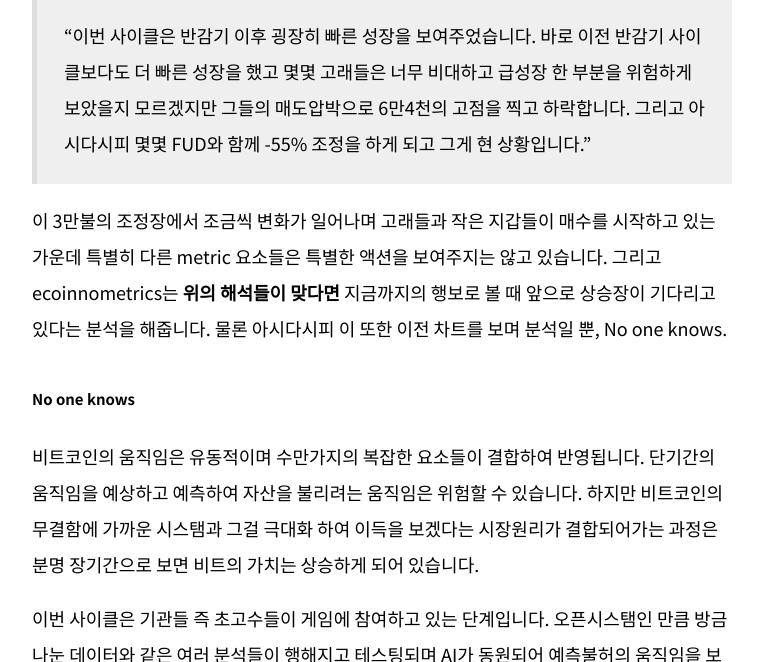
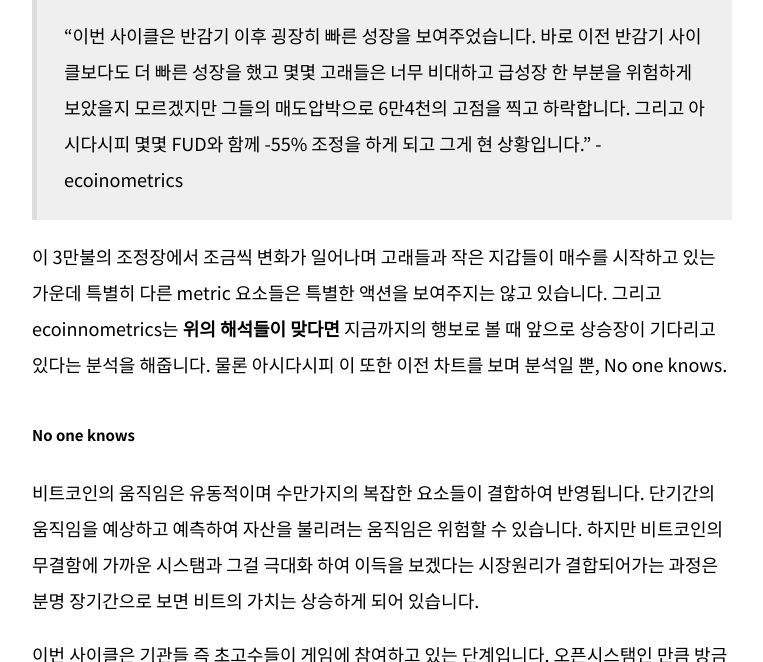
Before and after one commit to onebitco/onebitco.github.io, a Jekyll site: the page built from _posts/2020-07-19-halving-and-wallets.md, in a window 1280 px wide and 900 px high, scrolled down 5079 px, cut to the strip 238-900 px from the top of the window. Shown: the whole strip, without its empty margins (258-1021 px from the left). Built offline with Jekyll 4.4.1, drawn with Linux system fonts in a browser that asks for light colours.

Commit message:
quote edit

```diff
--- a/_posts/2020-07-19-halving-and-wallets.md
+++ b/_posts/2020-07-19-halving-and-wallets.md
@@ -73,7 +73,7 @@ S2F 이외에도 [무지개차트](https://www.blockchaincenter.net/bitcoin-rain
 
 ![](https://i.ibb.co/LdLQ34c/twitter-E6makqj-WEAYiuzn.jpg)
 
->"이번 사이클은 반감기 이후 굉장히 빠른 성장을 보여주었습니다.  바로 이전 반감기 사이클보다도 더 빠른 성장을 했고 몇몇 고래들은 너무 비대하고 급성장 한 부분을 위험하게 보았을지 모르겠지만 그들의 매도압박으로 6만4천의 고점을 찍고 하락합니다.  그리고 아시다시피 몇몇 FUD와 함께 -55% 조정을 하게 되고 그게 현 상황입니다."
+>"이번 사이클은 반감기 이후 굉장히 빠른 성장을 보여주었습니다.  바로 이전 반감기 사이클보다도 더 빠른 성장을 했고 몇몇 고래들은 너무 비대하고 급성장 한 부분을 위험하게 보았을지 모르겠지만 그들의 매도압박으로 6만4천의 고점을 찍고 하락합니다.  그리고 아시다시피 몇몇 FUD와 함께 -55% 조정을 하게 되고 그게 현 상황입니다." - ecoinometrics
 
 이 3만불의 조정장에서 조금씩 변화가 일어나며 고래들과 작은 지갑들이 매수를 시작하고 있는 가운데 특별히 다른 metric 요소들은 특별한 액션을 보여주지는 않고 있습니다.  그리고 ecoinnometrics는 **위의 해석들이 맞다면** 지금까지의 행보로 볼 때 앞으로 상승장이 기다리고 있다는 분석을 해줍니다.  물론 아시다시피 이 또한 이전 차트를 보며 분석일 뿐, No one knows.
 
```
